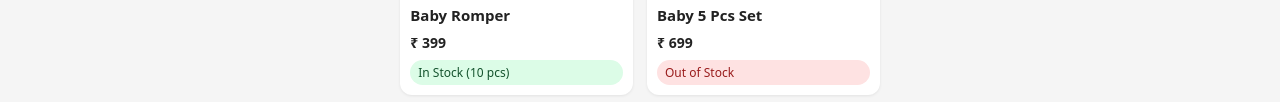
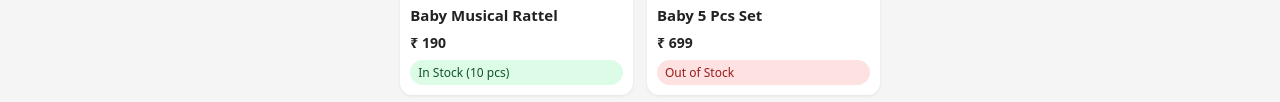
Before and after one commit to vyasniraj42-commits/vyasniraj42-commits.github.io, a plain HTML site: page index.html in a window 1280 px wide. Shown: the part 350-452 px from the top of the page. Drawn offline with Linux system fonts and the light colour scheme.

Commit message:
Update index.html

```diff
--- a/index.html
+++ b/index.html
@@ -24,10 +24,10 @@
 
     <section class="product-grid" id="productGrid">
       <!-- Product cards -->
-      <div class="product-card" data-status="in-stock" data-name="Baby Romper" data-price="₹ 399" data-stock="In Stock (10 pcs)">
+      <div class="product-card" data-status="in-stock" data-name="Baby Musical Rattel" data-price="₹ 190" data-stock="In Stock (10 pcs)">
         <img src="image/p1.jpeg" alt="Baby Romper" class="product-img">
-        <h2 class="product-name">Baby Romper</h2>
-        <p class="product-price">₹ 399</p>
+        <h2 class="product-name">Baby Musical Rattel</h2>
+        <p class="product-price">₹ 190</p>
         <p class="product-stock in-stock">In Stock (10 pcs)</p>
       </div>
 
```
